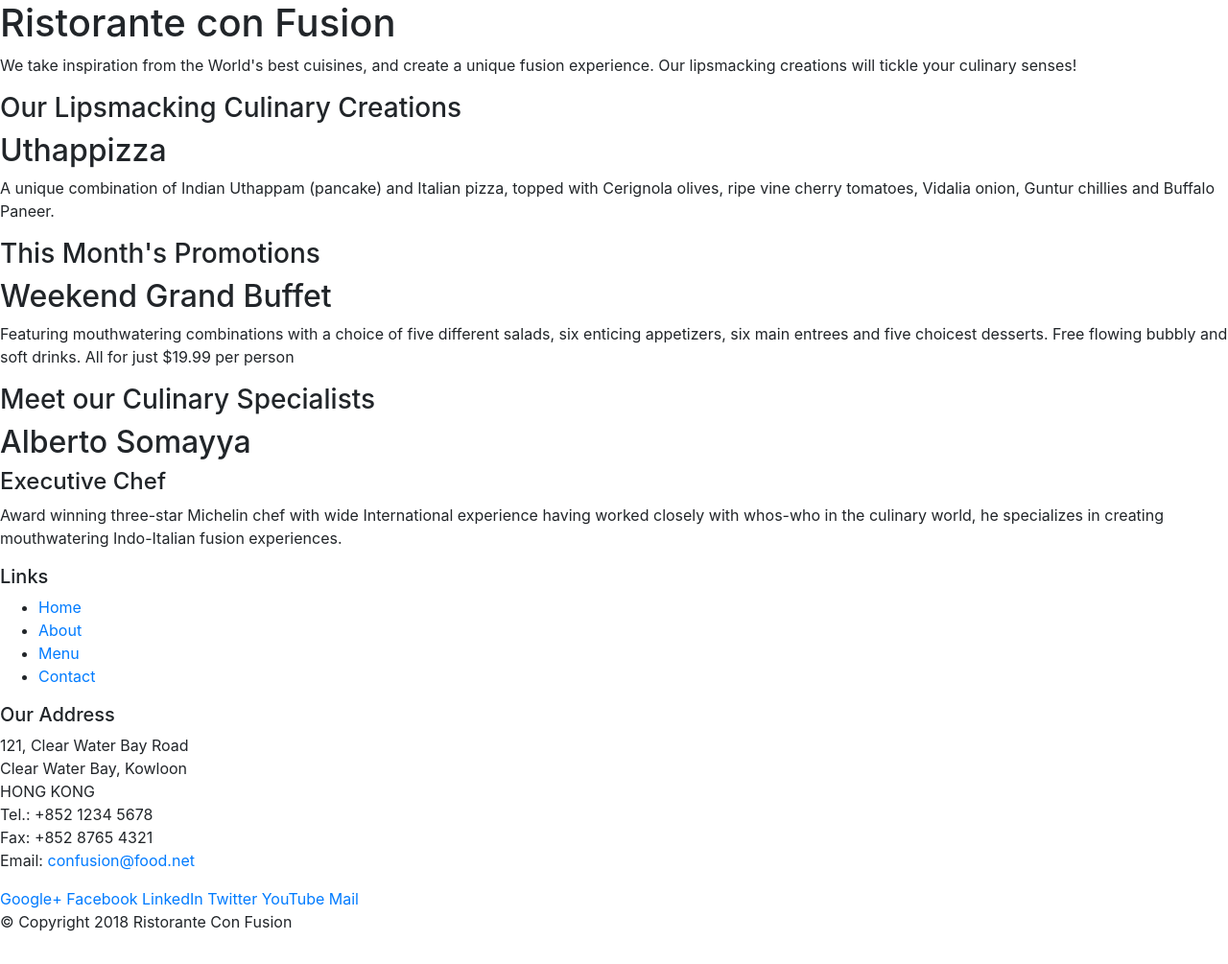
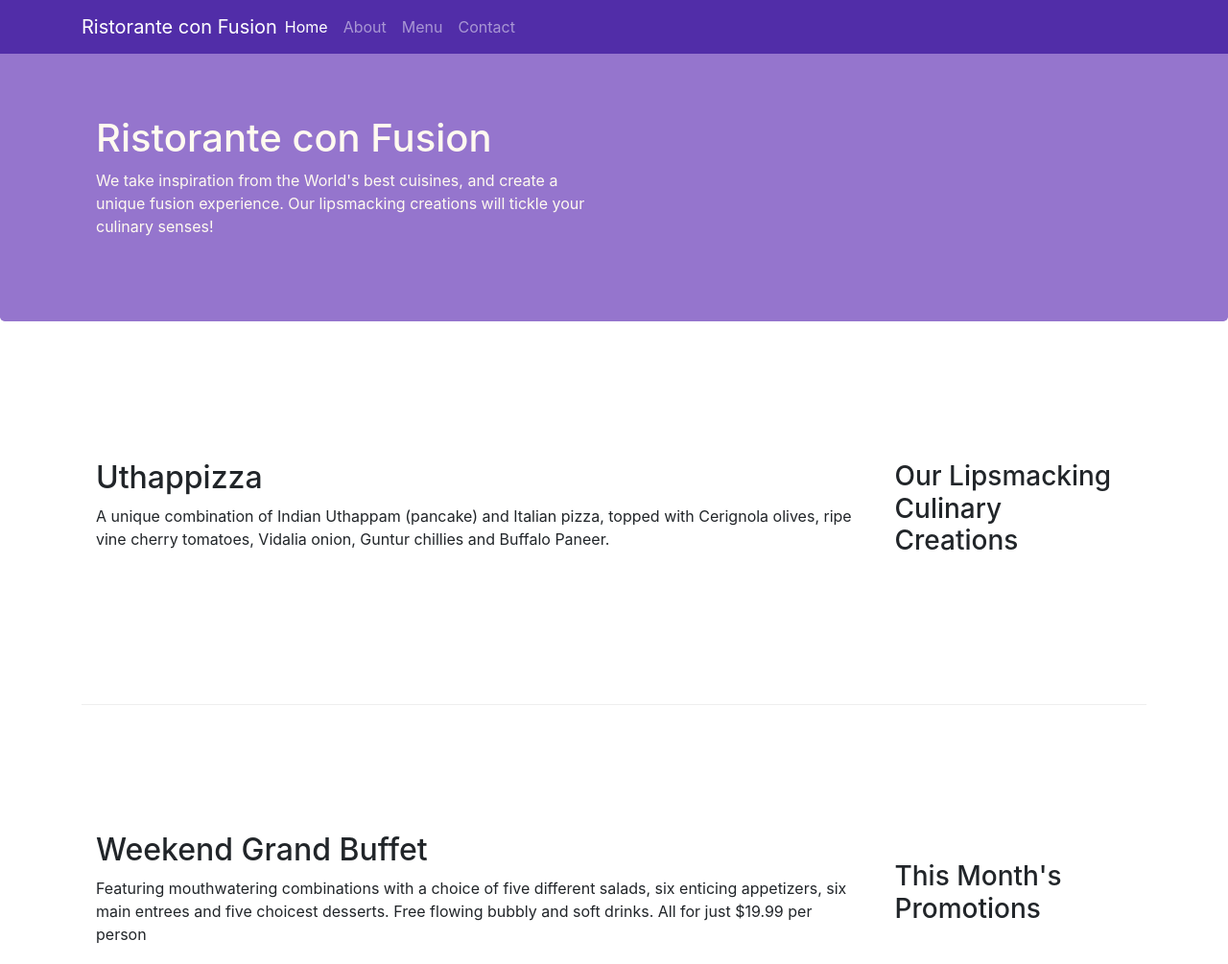
Before and after one commit to amt022/confusion, a website: page index.html in a window 1280 px wide. Shown: the top 1005 px of the page at 96% size. Drawn offline with nearby package versions, Linux system fonts and the light colour scheme.

Commit message:
navbar and breadcrumb

```diff
--- /dev/null
+++ b/CSS/style.css
@@ -0,0 +1,35 @@
+.row-header{
+    margin: 0px auto;
+    padding: 0px auto;
+}
+
+.row-content{
+    margin: 0px auto;
+    padding: 50px 0px 50px 0px;
+    border-bottom: 1px ridge;
+    min-height: 400px;
+}
+.footer{
+    background-color: #D1C4E9;
+    margin: 0px auto;
+    padding: 20px 0px 20px 0px;
+}
+.jumbotron{
+    padding: 70px 30px 70px 30px;
+    margin: 0px auto;
+    background: #9575CD;
+    color: floralwhite;
+}
+.address{
+    font-size: 80%;
+    margin: 0px;
+    color: #0f0f0f;
+}
+body{
+    padding: 50px 0px 0px 0px;
+    z-index: 0;
+
+}
+.navbar-dark{
+    background-color: #512DA8;
+}
--- a/index.html
+++ b/index.html
@@ -9,51 +9,68 @@
 
     <!-- Bootstrap CSS -->
     <link rel="stylesheet" href="node_modules/bootstrap/dist/css/bootstrap.min.css">
+    <link rel="stylesheet" href="CSS/style.css">
     <title>Ristorante Con Fusion</title>
 </head>
 
 <body>
+    <nav class="navbar navbar-dark navbar-expand-sm  fixed-top">
+        <div class="container">
+            <button class="navbar-toggler" type="button" data-toggle="collapse" data-target="#Navbar">
+                <span class="navbar-toggler-icon"></span>
+            </button>
+            <a class="navbar-brand mr-auto" href="#">Ristorante con Fusion</a>
+            <div class="collapse navbar-collapse"id="Navbar">
+                <ul class="navbar-nav mr-auto">
+                    <li class="nav-item active"><a class="nav-link" href="#">Home</a></li>
+                    <li class="nav-item"><a class="nav-link" href="./aboutus.html">About</a></li>
+                    <li class="nav-item"><a class="nav-link" href="#">Menu</a></li>
+                    <li class="nav-item"><a class="nav-link" href="#">Contact</a></li>
+                </ul>
+            </div>
+        </div>
+    </nav>
 
-    <header>
-        <div>
-            <div>
-                <div>
+    <header class ="jumbotron">
+        <div class="container">
+            <div class="row row-header">
+                <div class="col-12 col-sm-6">
                     <h1>Ristorante con Fusion</h1>
                     <p>We take inspiration from the World's best cuisines, and create a unique fusion experience. Our lipsmacking creations will tickle your culinary senses!</p>
                 </div>
-                <div>
+                <div class="col-12 sol-sm">
                 </div>
             </div>
         </div>
     </header>
 
-    <div>
-        <div>
-            <div>
+    <div class ="container">
+        <div class="row row-content align-items-center " >
+            <div class="col-12 col-sm-4 order-sm-last col-md-3" >
                 <h3>Our Lipsmacking Culinary Creations</h3>
             </div>
-            <div>
+            <div class="col col-sm order-sm-first col-md">
                 <h2>Uthappizza</h2>
                 <p>A unique combination of Indian Uthappam (pancake) and Italian pizza, topped with Cerignola olives, ripe vine cherry tomatoes, Vidalia onion, Guntur chillies and Buffalo Paneer.</p>
             </div>
         </div>
 
 
-        <div>
-            <div>
+        <div class="row row-content align-items-center ">
+            <div class="col-12 col-sm-4 order-sm-last col-md-3">
                 <h3>This Month's Promotions</h3>
             </div>
-            <div>
+            <div class="col col-sm order-sm-first col-md">
                 <h2>Weekend Grand Buffet</h2>
                 <p>Featuring mouthwatering combinations with a choice of five different salads, six enticing appetizers, six main entrees and five choicest desserts. Free flowing bubbly and soft drinks. All for just $19.99 per person </p>
             </div>
         </div>
 
-        <div>
-            <div>
+        <div class="row row-content align-items-center ">
+            <div class="col-12 col-sm-4 order-sm-last col-md-3">
                 <h3>Meet our Culinary Specialists</h3>
             </div>
-            <div>
+            <div class="col col-sm order-sm-first col-md">
                 <h2>Alberto Somayya</h2>
                 <h4>Executive Chef</h4>
                 <p>Award winning three-star Michelin chef with wide International experience having worked closely with whos-who in the culinary world, he specializes in creating mouthwatering Indo-Italian fusion experiences. </p>
@@ -61,18 +78,18 @@
         </div>
     </div>
 
-    <footer>
-        <div>
-            <div>
-                <div>
+    <footer class="footer">
+        <div class="container">
+            <div class="row">
+                <div class="col-4 offset-1 col-sm-2">
                     <h5>Links</h5>
-                    <ul>
+                    <ul class="list-unstyled">
                         <li><a href="#">Home</a></li>
-                        <li><a href="#">About</a></li>
+                        <li><a href="./aboutus.html">About</a></li>
                         <li><a href="#">Menu</a></li>
                         <li><a href="#">Contact</a></li>
                     </ul>
-                </div>
+                </div class="col-7 col-sm-5">
                 <div>
                     <h5>Our Address</h5>
                     <address>
@@ -84,8 +101,8 @@
 		              Email: <a href="mailto:confusion@food.net">confusion@food.net</a>
 		           </address>
                 </div>
-                <div>
-                    <div>
+                <div class="col-12 col-sm-4 align-self-center">
+                    <div class="text-center">
                         <a href="http://google.com/+">Google+</a>
                         <a href="http://www.facebook.com/profile.php?id=">Facebook</a>
                         <a href="http://www.linkedin.com/in/">LinkedIn</a>
@@ -95,8 +112,8 @@
                     </div>
                 </div>
            </div>
-           <div>
-                <div>
+           <div class="row justify-content-center">
+                <div class="col-auto">
                     <p>© Copyright 2018 Ristorante Con Fusion</p>
                 </div>
            </div>
```
Also changed, not shown: aboutus.html (added, +132 -0 lines).
